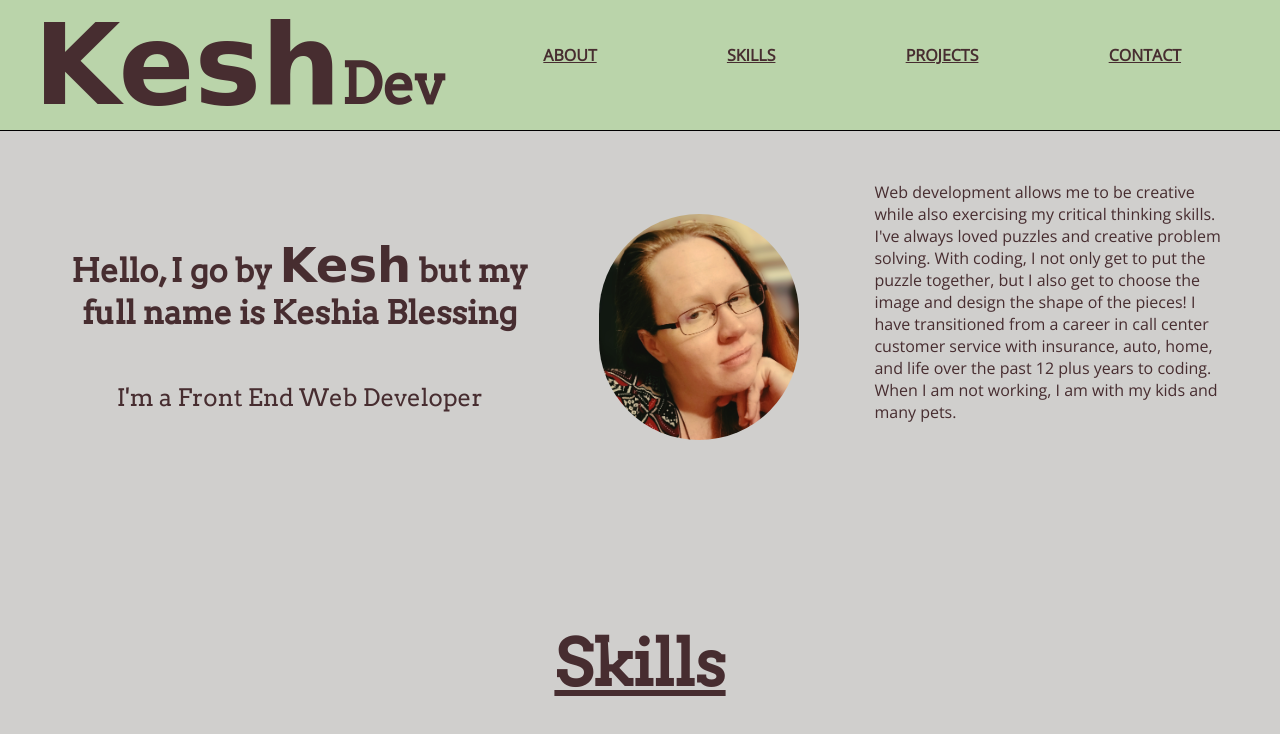
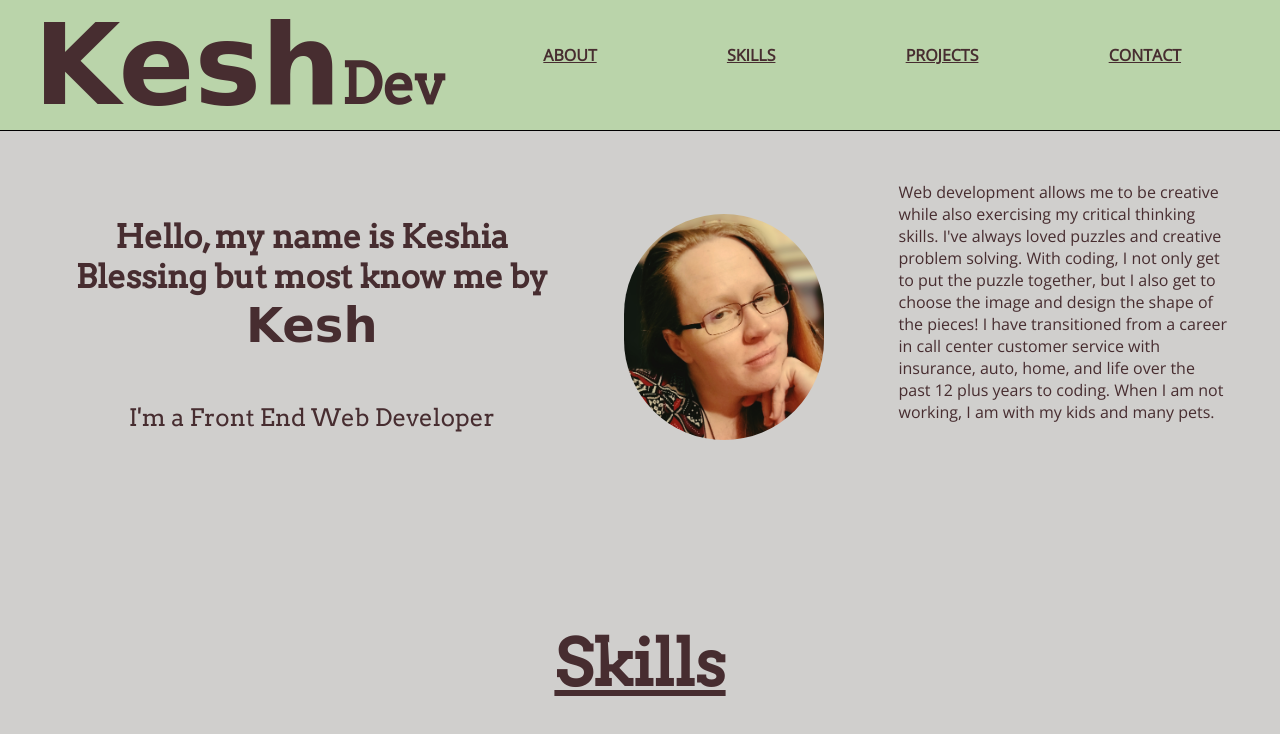
Before and after one commit to Kesh-b/portfolio, a website built with webpack: page index.html in a window 1280 px wide. Built offline with nearby package versions, Linux system fonts and the light colour scheme; files whose address does not match are found by name; a web font is replaced by a local one.

Commit message:
about h2 fix

```diff
--- a/index.html
+++ b/index.html
@@ -57,7 +57,7 @@
     <section id="about">
       <div class="wrapper">
         <div id="aboutHeader">
-          <h2>Hello, I go by <span>Kesh</span> but my full name is Keshia Blessing</h2>
+          <h2>Hello, my name is Keshia Blessing but most know me by <span>Kesh</span></h2>
           <p class="title">I'm a Front End Web Developer</p>
         </div>
         <figure>
```
